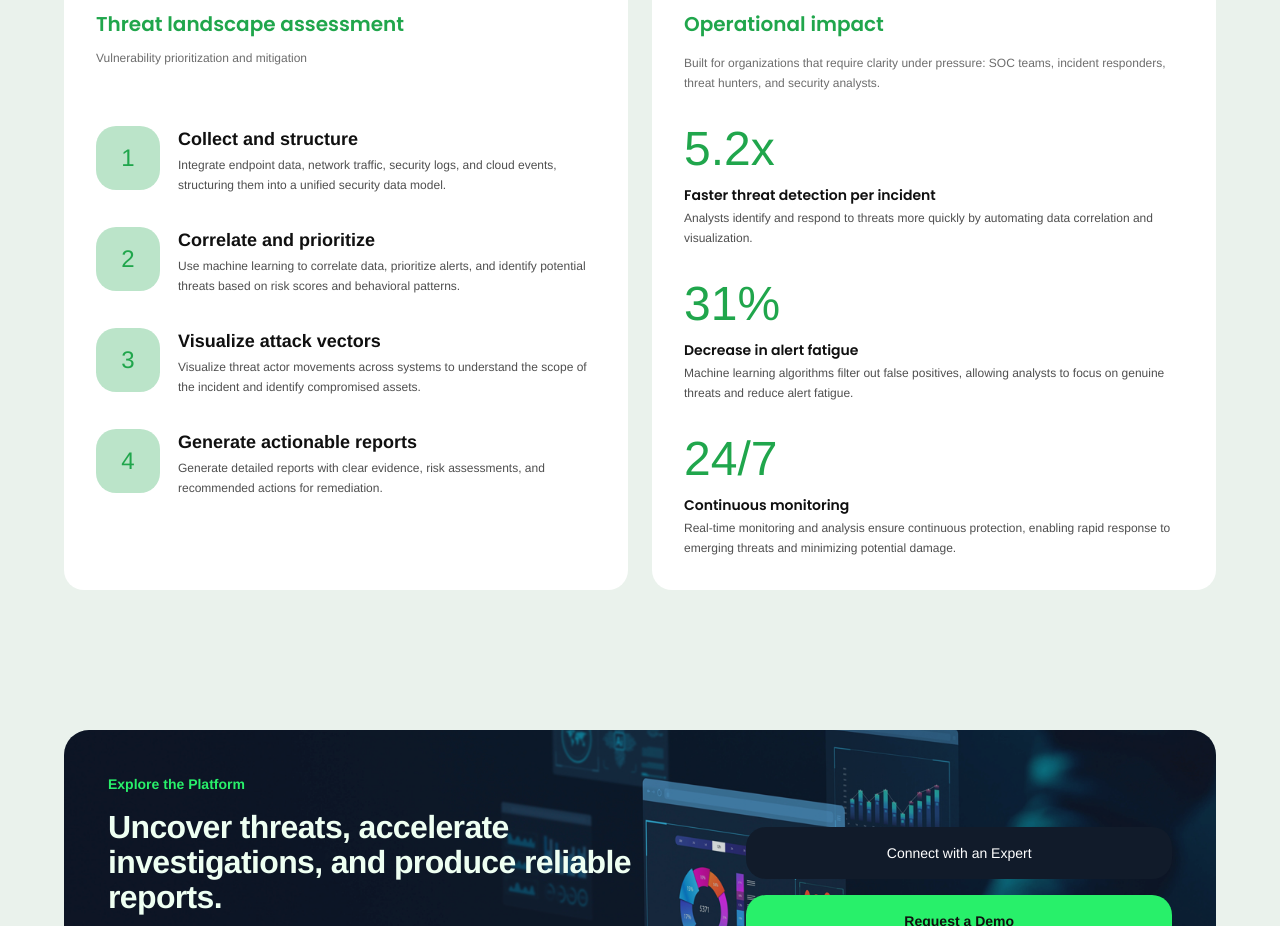
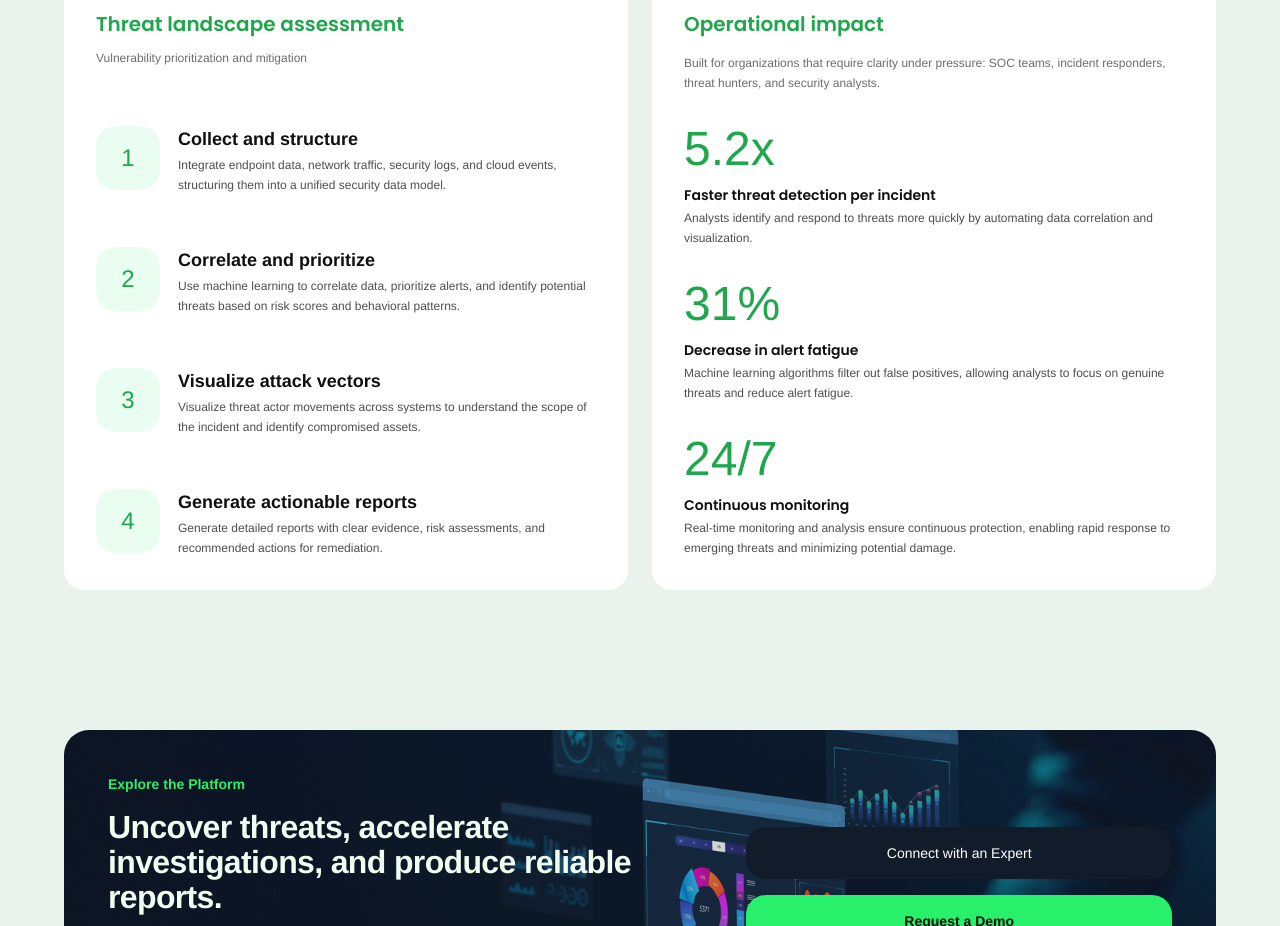
Before and after one commit to HerodesLugo/logicode, a Next.js app: page / in a window 1280 px wide. Shown: the part 4200-5126 px from the top of the page. Built offline with nearby package versions, Linux system fonts and the light colour scheme.

Commit message:
style: update workflow section layout and adjust badge color styling for dark mode compatibility

```diff
--- a/components/sections/WorkflowSection/index.tsx
+++ b/components/sections/WorkflowSection/index.tsx
@@ -32,13 +32,13 @@ export function WorkflowSection() {
               </p>
             </div>
 
-            <div className="flex flex-col gap-8">
+            <div className="flex h-full justify-between flex-col gap-8">
               {steps.map((step) => (
                 <div
                   key={step.number}
                   className="grid grid-cols-[48px_1fr] md:grid-cols-[64px_1fr] gap-4 md:gap-[18px]"
                 >
-                  <div className="flex-shrink-0 w-12 h-12 md:w-16 md:h-16 rounded-[14px] md:rounded-[20px] bg-tag-bg flex items-center justify-center">
+                  <div className="shrink-0 w-12 h-12 md:w-16 md:h-16 rounded-[14px] md:rounded-[20px] dark:bg-tag-bg bg-[rgba(40,_240,_106,_0.10)] flex items-center justify-center">
                     <span className="text-accent text-xl md:text-2xl font-normal">
                       {step.number}
                     </span>
--- a/components/ui/Badge/data.ts
+++ b/components/ui/Badge/data.ts
@@ -1,7 +1,7 @@
 import type { BadgeVariant } from "./types";
 
 export const variantClasses: Record<BadgeVariant, string> = {
-  "green":         "bg-tag-bg text-tag-text",
+  "green":         "bg-tag-bg text-tag-text dark:text-white",
   "mint":          "bg-brand-mint text-tag-text",
   "brand-outline": "bg-tag-bg border border-accent/20 text-accent",
 };
```
